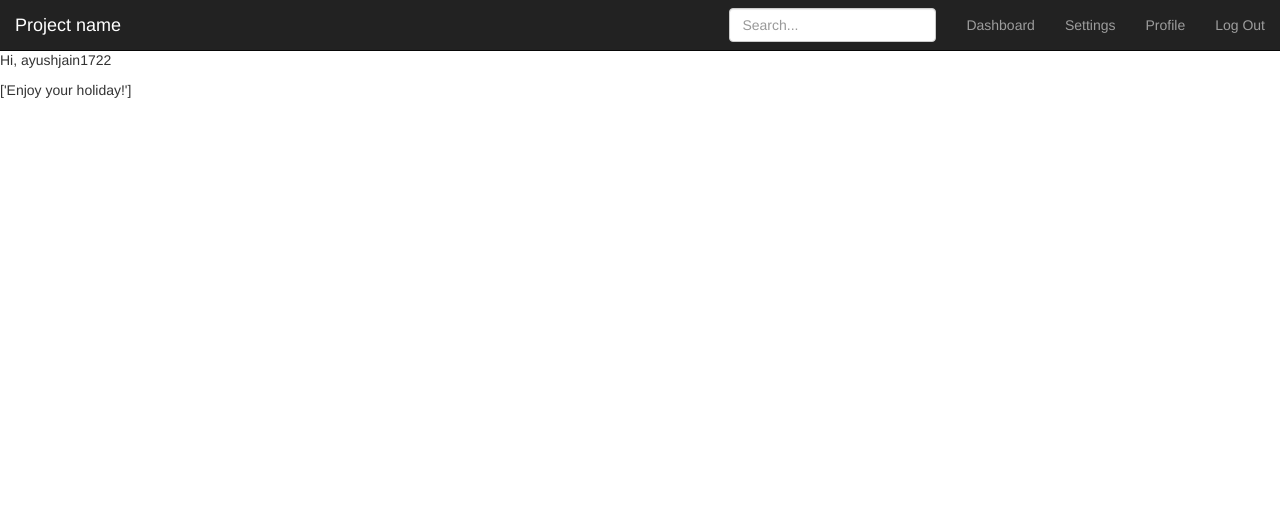
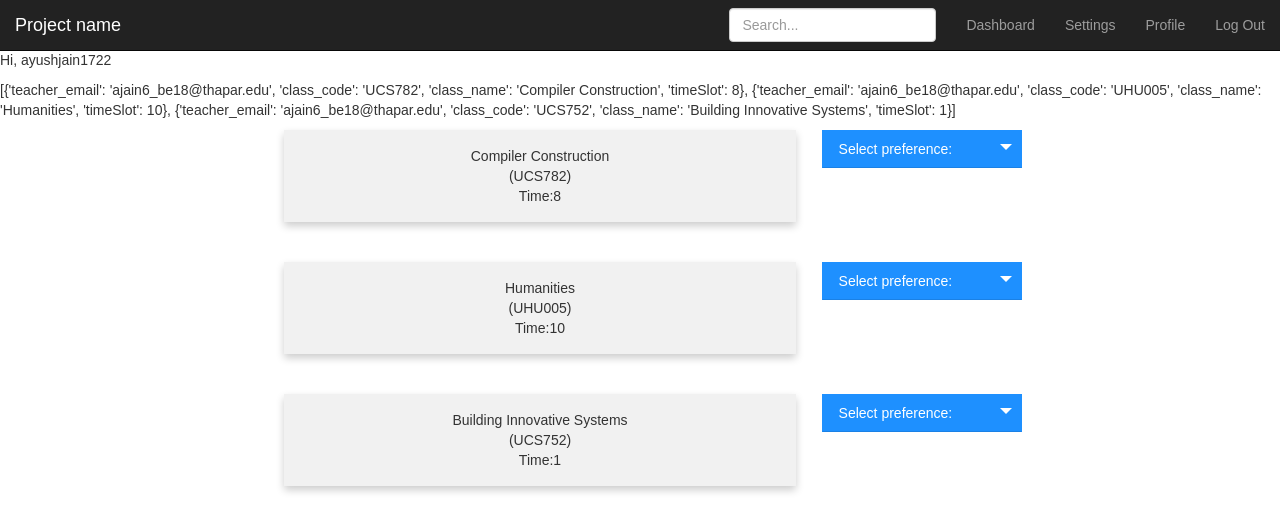
Before and after one commit to Ayushjain1722/Engage2021, a Flask app: page /dashboard in a window 1280 px wide. Shown: the top 532 px of the page. Run offline with Flask 2, Linux system fonts and the light colour scheme; a user stored in the database is signed in; some libraries are stand-ins or nearby versions.

Commit message:
Now showing the time-table of the student's next day and option to select online/offline preference for him

```diff
--- a/scheduler/app.py
+++ b/scheduler/app.py
@@ -155,10 +155,10 @@ def dashboard():
                     elif dayNumber == 6:
                         timeTable = batch['timeTable']['saturday']
                     else:
-                        # timeTable = batch['timeTable']['monday']
-                        timeTable.append("Enjoy your holiday!")
+                        timeTable = batch['timeTable']['monday']
+                        # timeTable.append("Enjoy your holiday!")
 
-    print(timeTable)
+    print(timeTable, type(timeTable))
     return render_template('dashboard.html', name=current_user.username, timeTable=timeTable)
 
 @app.route('/logout')
--- a/scheduler/templates/dashboard.html
+++ b/scheduler/templates/dashboard.html
@@ -10,7 +10,98 @@ Dashboard
 {% endblock %}
 
 {% block content %}
-<nav class="navbar navbar-inverse navbar-fixed-top">
+
+<!DOCTYPE html>
+<html>
+  <head>
+    <meta name="viewport" content="width=device-width, initial-scale=1" />
+    <meta charset="UTF-8" />
+    <title>House</title>
+    <link rel="stylesheet" href="https://maxcdn.bootstrapcdn.com/bootstrap/3.3.6/css/bootstrap.min.css" integrity="sha384-1q8mTJOASx8j1Au+a5WDVnPi2lkFfwwEAa8hDDdjZlpLegxhjVME1fgjWPGmkzs7" crossorigin="anonymous"/>
+    <script src="https://ajax.googleapis.com/ajax/libs/jquery/3.5.1/jquery.min.js"></script>
+    <script src="https://cdnjs.cloudflare.com/ajax/libs/popper.js/1.16.0/umd/popper.min.js"></script>
+    <script src="https://maxcdn.bootstrapcdn.com/bootstrap/4.5.2/js/bootstrap.min.js"></script>
+
+  </head>
+  <style>
+      * {
+      box-sizing: border-box;
+      }
+
+      body {
+      font-family: Arial, Helvetica, sans-serif;
+      }
+      /* Style the counter cards */
+      .card {
+          box-shadow: 0 4px 8px 0 rgba(0, 0, 0, 0.2); /* this adds the "card" effect */
+          padding: 16px;
+          text-align: center;
+          background-color: #f1f1f1;
+      }
+      /*Styling for the preference select box!*/
+      /*the container must be positioned relative:*/
+      .custom-select {
+      position: relative;
+      font-family: Arial;
+      }
+
+      .custom-select select {
+      display: none; /*hide original SELECT element:*/
+      }
+
+      .select-selected {
+      background-color: DodgerBlue;
+      }
+
+      /*style the arrow inside the select element:*/
+      .select-selected:after {
+      position: absolute;
+      content: "";
+      top: 14px;
+      right: 10px;
+      width: 0;
+      height: 0;
+      border: 6px solid transparent;
+      border-color: #fff transparent transparent transparent;
+      }
+
+      /*point the arrow upwards when the select box is open (active):*/
+      .select-selected.select-arrow-active:after {
+      border-color: transparent transparent #fff transparent;
+      top: 7px;
+      }
+
+      /*style the items (options), including the selected item:*/
+      .select-items div,.select-selected {
+      color: #ffffff;
+      padding: 8px 16px;
+      border: 1px solid transparent;
+      border-color: transparent transparent rgba(0, 0, 0, 0.1) transparent;
+      cursor: pointer;
+      user-select: none;
+      }
+
+      /*style items (options):*/
+      .select-items {
+      position: absolute;
+      background-color: DodgerBlue;
+      top: 100%;
+      left: 0;
+      right: 0;
+      z-index: 99;
+      }
+
+      /*hide the items when the select box is closed:*/
+      .select-hide {
+      display: none;
+      }
+
+      .select-items div:hover, .same-as-selected {
+      background-color: rgba(0, 0, 0, 0.1);
+      }
+  </style>
+  <body>
+    <nav class="navbar navbar-inverse navbar-fixed-top">
       <div class="container-fluid">
         <div class="navbar-header">
           <button type="button" class="navbar-toggle collapsed" data-toggle="collapse" data-target="#navbar" aria-expanded="false" aria-controls="navbar">
@@ -34,28 +125,106 @@ Dashboard
         </div>
       </div>
     </nav>
-<!DOCTYPE html>
-<html>
-  <head>
-    <meta name="viewport" content="width=device-width, initial-scale=1" />
-    <meta charset="UTF-8" />
-    <title>House</title>
-    <link
-      rel="stylesheet"
-      href="https://maxcdn.bootstrapcdn.com/bootstrap/3.3.6/css/bootstrap.min.css"
-      integrity="sha384-1q8mTJOASx8j1Au+a5WDVnPi2lkFfwwEAa8hDDdjZlpLegxhjVME1fgjWPGmkzs7"
-      crossorigin="anonymous"
-    />
-
-  </head>
-  <body>
     <div class="container"></div>
     <p>
       Hi, {{name}}
+    </p>
 
-    </p>
     <p>{{timeTable}}</p>
-  </body>
+
+    <script>
+      var timeTable = {{timeTable | tojson}};
+      for(i=0;i<timeTable.length;i++){
+        document.write('<div style="display: flex;flex-direction:row;justify-content: center"><div class="card" style="width:40%">');
+        document.write(timeTable[i]['class_name']+'<br>('+timeTable[i]['class_code']+')<br> Time:'+timeTable[i]['timeSlot']+'<br></div><br>');
+        document.write('<div class="custom-select" style="width:200px;position: relative;left:2%"><select form="preference-form"><option value="0">Select preference:</option><option value="1">Online</option><option value="2">Offline</option></select></div></div><br> <br>')
+      }
+
+    </script>
+
+
+
+    </body>
+    <script>
+      var x, i, j, l, ll, selElmnt, a, b, c;
+      /*look for any elements with the class "custom-select":*/
+      x = document.getElementsByClassName("custom-select");
+      l = x.length;
+      for (i = 0; i < l; i++) {
+        selElmnt = x[i].getElementsByTagName("select")[0];
+        ll = selElmnt.length;
+        /*for each element, create a new DIV that will act as the selected item:*/
+        a = document.createElement("DIV");
+        a.setAttribute("class", "select-selected");
+        a.innerHTML = selElmnt.options[selElmnt.selectedIndex].innerHTML;
+        x[i].appendChild(a);
+        /*for each element, create a new DIV that will contain the option list:*/
+        b = document.createElement("DIV");
+        b.setAttribute("class", "select-items select-hide");
+        for (j = 1; j < ll; j++) {
+          /*for each option in the original select element,
+          create a new DIV that will act as an option item:*/
+          c = document.createElement("DIV");
+          c.innerHTML = selElmnt.options[j].innerHTML;
+          c.addEventListener("click", function(e) {
+              /*when an item is clicked, update the original select box,
+              and the selected item:*/
+              var y, i, k, s, h, sl, yl;
+              s = this.parentNode.parentNode.getElementsByTagName("select")[0];
+              sl = s.length;
+              h = this.parentNode.previousSibling;
+              for (i = 0; i < sl; i++) {
+                if (s.options[i].innerHTML == this.innerHTML) {
+                  s.selectedIndex = i;
+                  h.innerHTML = this.innerHTML;
+                  y = this.parentNode.getElementsByClassName("same-as-selected");
+                  yl = y.length;
+                  for (k = 0; k < yl; k++) {
+                    y[k].removeAttribute("class");
+                  }
+                  this.setAttribute("class", "same-as-selected");
+                  break;
+                }
+              }
+              h.click();
+          });
+          b.appendChild(c);
+        }
+        x[i].appendChild(b);
+        a.addEventListener("click", function(e) {
+            /*when the select box is clicked, close any other select boxes,
+            and open/close the current select box:*/
+            e.stopPropagation();
+            closeAllSelect(this);
+            this.nextSibling.classList.toggle("select-hide");
+            this.classList.toggle("select-arrow-active");
+          });
+      }
+      function closeAllSelect(elmnt) {
+        /*a function that will close all select boxes in the document,
+        except the current select box:*/
+        var x, y, i, xl, yl, arrNo = [];
+        x = document.getElementsByClassName("select-items");
+        y = document.getElementsByClassName("select-selected");
+        xl = x.length;
+        yl = y.length;
+        for (i = 0; i < yl; i++) {
+          if (elmnt == y[i]) {
+            arrNo.push(i)
+          } else {
+            y[i].classList.remove("select-arrow-active");
+          }
+        }
+        for (i = 0; i < xl; i++) {
+          if (arrNo.indexOf(i)) {
+            x[i].classList.add("select-hide");
+          }
+        }
+      }
+      /*if the user clicks anywhere outside the select box,
+      then close all select boxes:*/
+      document.addEventListener("click", closeAllSelect);
+  </script>
 </html>
 
     <!--<div class="container-fluid">
@@ -196,41 +365,6 @@ Dashboard
                   <td>lacinia</td>
                   <td>arcu</td>
                 </tr>
-                <tr>
-                  <td>1,011</td>
-                  <td>eget</td>
-                  <td>nulla</td>
-                  <td>Class</td>
-                  <td>aptent</td>
-                </tr>
-                <tr>
-                  <td>1,012</td>
-                  <td>taciti</td>
-                  <td>sociosqu</td>
-                  <td>ad</td>
-                  <td>litora</td>
-                </tr>
-                <tr>
-                  <td>1,013</td>
-                  <td>torquent</td>
-                  <td>per</td>
-                  <td>conubia</td>
-                  <td>nostra</td>
-                </tr>
-                <tr>
-                  <td>1,014</td>
-                  <td>per</td>
-                  <td>inceptos</td>
-                  <td>himenaeos</td>
-                  <td>Curabitur</td>
-                </tr>
-                <tr>
-                  <td>1,015</td>
-                  <td>sodales</td>
-                  <td>ligula</td>
-                  <td>in</td>
-                  <td>libero</td>
-                </tr>
               </tbody>
             </table>
           </div>
```
